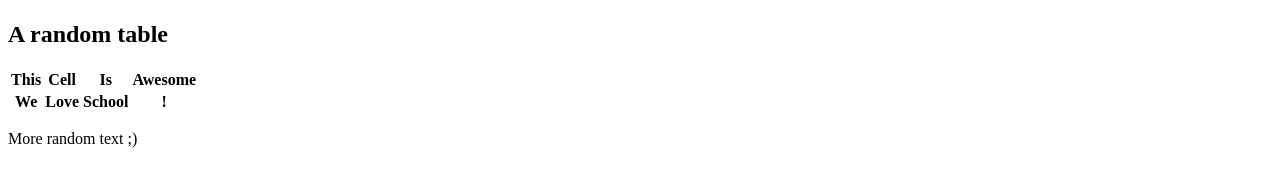
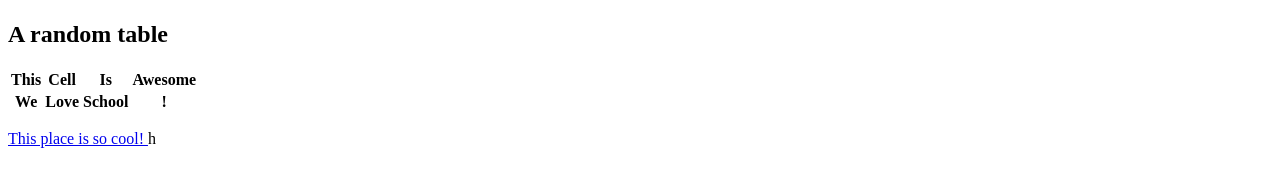
Before and after one commit to Alrenx/Webpage, a plain HTML site: page index.html in a window 1280 px wide. Shown: the part 435-622 px from the top of the page. Drawn offline with Linux system fonts and the light colour scheme.

Commit message:
Update index.htmlb

```diff
--- a/index.html
+++ b/index.html
@@ -25,7 +25,7 @@
         </tr>
     </table>
     <p>
-        More random text ;)
+        <a href = "https://taltech.ee">This place is so cool! </a>h
     </p>
 
 
```
